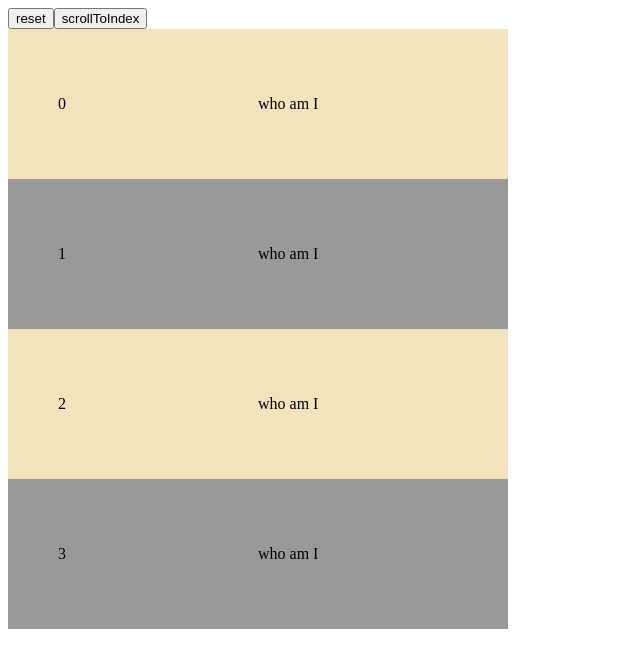
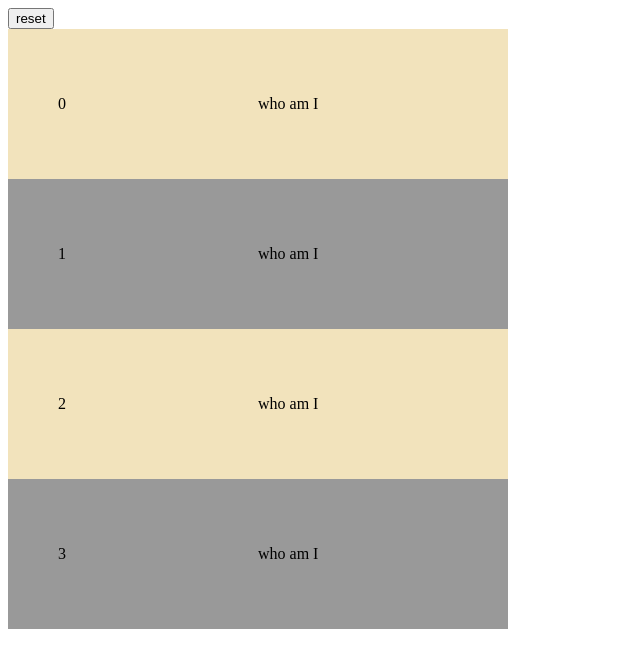
Before and after one commit to F-one-1/vue-virtual-list-observer, a Vue app: page / in a window 1280 px wide. Shown: the top 668 px of the page, without its empty margins (0-640 px from the left). Built offline with nearby package versions, Linux system fonts and the light colour scheme.

Commit message:
fix: codeSandBox

```diff
--- a/src/App.vue
+++ b/src/App.vue
@@ -59,7 +59,7 @@ const scrollInstance = () => {
 <template>
   <div>
     <button @click="reset">reset</button>
-    <button @click="scrollToIndex">scrollToIndex</button>
+    <!-- <button @click="scrollToIndex">scrollToIndex</button> -->
     <!-- <button @click="scrollInstance">{{ scrollInstance }}</button> -->
   </div>
   <div class="mylist" ref="mylist">
```
Also changed, not shown: vite.config.js (+9 -1 lines).
